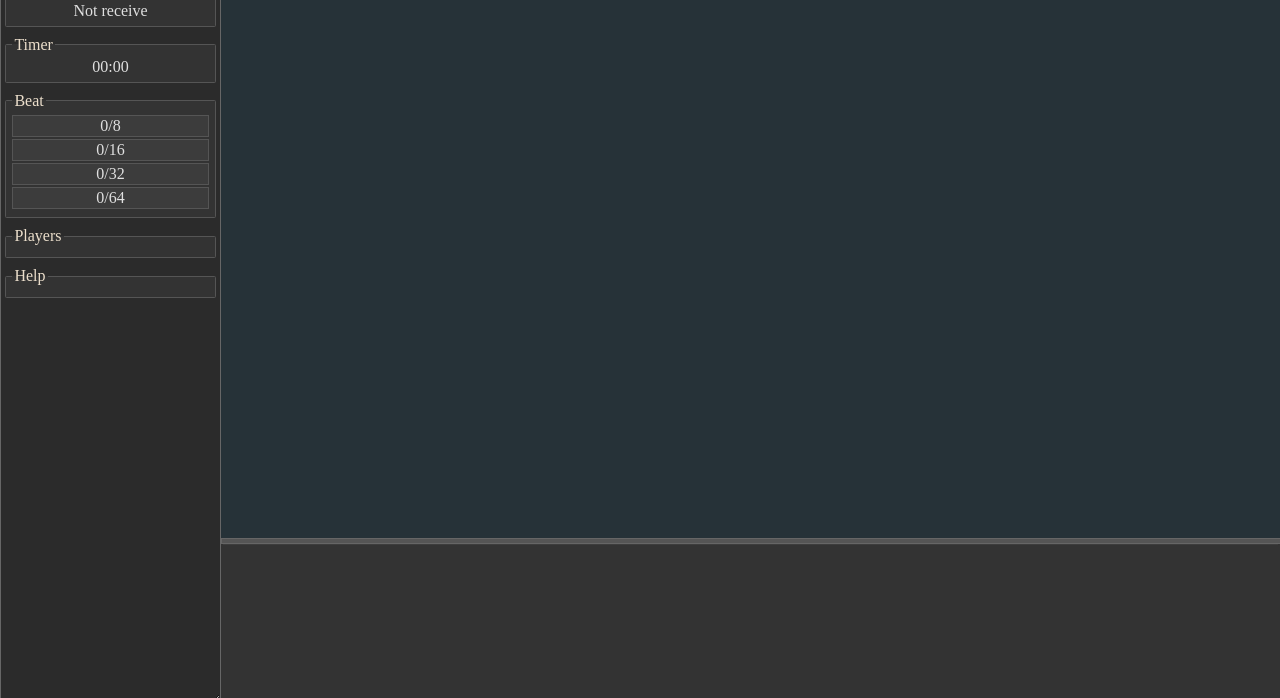
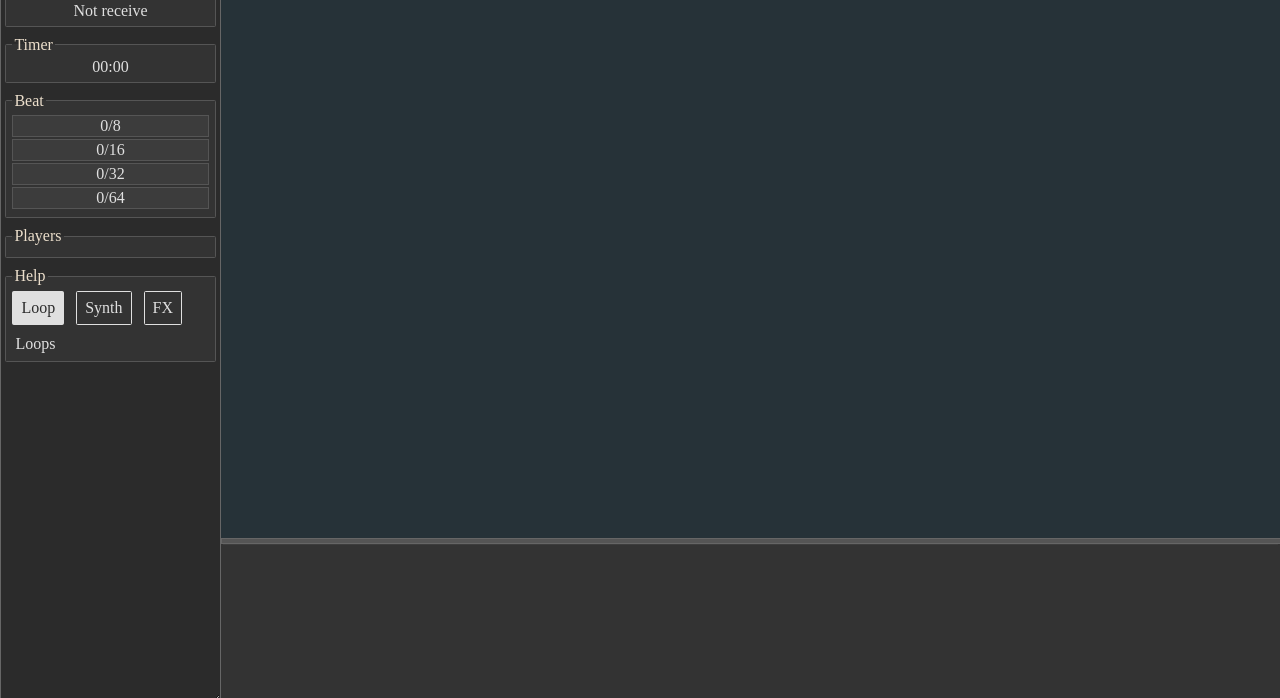
Before and after one commit to CrashServer/webFoxDot, a website built with Vite: page index.html in a window 1280 px wide. Shown: the part 102-800 px from the top of the page. Built offline with nearby package versions, Linux system fonts and the light colour scheme; no server answers.

Commit message:
show loop, synth and fx informations in panel

```diff
--- a/index.html
+++ b/index.html
@@ -65,7 +65,28 @@
 			<section class="help">
 				<fieldset class="info-row">
 					<legend>Help</legend>
-					<div id="help" class="simple-text h40"></div>
+					<div class="help-tabs">
+						<div>
+							<input type="radio" id="tab-loop" name="help-tab" checked>
+							<label for="tab-loop">Loop</label>
+							<input type="radio" id="tab-synth" name="help-tab">
+							<label for="tab-synth">Synth</label>
+							<input type="radio" id="tab-fx" name="help-tab">
+							<label for="tab-fx">FX</label>
+
+							<div id="help" class="simple-text">
+								<div id="helpLoop">
+									Loops
+								</div>
+								<div id="helpSynth">
+									Synths
+								</div>
+								<div id="helpFx">
+									Fx
+								</div>
+							</div>
+						</div>
+					</div>
 				</fieldset>
 			</section>
     	</div>
--- a/src/css/panel.css
+++ b/src/css/panel.css
@@ -70,11 +70,70 @@ fieldset {
   overflow: auto;
 }
 
-#help.simple-text {
-  overflow-wrap: break-word;
-  white-space: pre-wrap;
-  word-wrap: break-word;
+.help-tabs {
+  display: flex;
+  flex-direction: column;
+  width: 100%;
 }
+
+.help-tabs input[type="radio"] {
+  display: none;
+}
+
+.help-tabs label:hover {
+  background: var(--text-col-2);
+  color: var(--bg-col-1);
+}
+
+.help-tabs label {
+  flex: 1;
+  margin: 0;
+  padding: 0.5rem;
+  cursor: pointer;
+  border: 1px solid var(--text-col-2);
+  margin-right: 0.5rem;
+  border-radius: 0.1rem;
+  color: var(--text-col-2);
+  font-size: 16px;
+}
+
+/* Hide by default */
+#helpLoop, #helpSynth, #helpFx {
+  display: none;
+  column-count: 2;
+}
+
+#helpLoop span, #helpSynth span, #helpFx span {
+  display: block;
+  margin-bottom: 0.3rem;
+}
+
+/* Show content based on selected */
+#tab-loop:checked ~ #help #helpLoop,
+#tab-synth:checked ~ #help #helpSynth,
+#tab-fx:checked ~ #help #helpFx {
+    display: block;
+}
+
+.help-tabs input[type="radio"]:checked + label {
+  background: var(--text-col-2);
+  color: var(--bg-col-1);
+}
+
+/* Buttons look */
+.help-tabs label {
+  display: inline-block;
+  margin-bottom: 0.5rem;
+}
+
+#help {
+  display: block;
+  width: 100%;
+  height: 100%;
+  overflow-y: auto;
+  padding: 0.2rem;
+}
+
 
 .h10 {
   max-height: 10vh;
--- a/src/js/configPanel.js
+++ b/src/js/configPanel.js
@@ -123,3 +123,17 @@ export function setupConfigPanel(editor) {
         }
       });
 }
+
+export function updateHelpPanel(loopList, fxList, synthList) {
+    document.getElementById('helpLoop').innerHTML = loopList
+        .map(loop => `<span>${loop.displayText}</span>`)
+        .join('');
+    document.getElementById('helpFx').innerHTML = fxList
+        .filter(loop => !loop.displayText.endsWith("_"))
+        .map(fx => `<span>${fx.displayText}</span>`)
+        .join('');
+    document.getElementById('helpSynth').innerHTML = synthList
+        .filter(synth => !synth.displayText.endsWith("_"))
+        .map(synth => `<span>${synth.displayText}</span>`)
+        .join('');
+}
--- a/src/js/main.js
+++ b/src/js/main.js
@@ -1,5 +1,5 @@
 import CodeMirror from 'codemirror';
-import { setupConfigPanel } from './configPanel.js';
+import { setupConfigPanel, updateHelpPanel } from './configPanel.js';
 import { EventEmitter } from './eventBus.js';
 
 import 'codemirror/addon/dialog/dialog.js'
@@ -18,9 +18,7 @@ import 'codemirror/mode/python/python.js'
 
 import { logsUtils } from './logs.js';
 import { functionUtils } from './functionUtils.js';
-// TODO Autocomplete and definitions
 import { foxdotAutocomplete } from './foxdotAutocomplete.js';
-// import { showDefinition } from './foxdotDefinitions.js';
 
 import 'codemirror/lib/codemirror.css'
 import 'codemirror/addon/hint/show-hint.css'
@@ -121,7 +119,6 @@ document.addEventListener('DOMContentLoaded', async () => {
 		'Alt-4': () => markerUtils.resetMarkers(),
 		'Ctrl-Enter': (cm) => {evaluateCode(cm, false)},
 		'Ctrl-Alt-Enter': (cm) => {evaluateCode(cm, true)},
-		'Alt-I': (cm) => showDefinition(cm),
 		'Alt-F': "findPersistent",
 		'Ctrl-G': "findNext",
 		'Ctrl-Alt-Left': "goLineStart",
@@ -149,10 +146,11 @@ document.addEventListener('DOMContentLoaded', async () => {
 			const message = JSON.parse(event.data);
 			if (message.type === 'autocomplete') {
 				const { loops, fxList, synthList } = functionUtils.formatFoxDotAutocomplete(message);
-
 				foxdotAutocomplete.loopList = loops;
 				foxdotAutocomplete.fxList = fxList;
 				foxdotAutocomplete.synths= synthList;
+
+				updateHelpPanel(loops, fxList, synthList);
 
 				if (loops.length == 0 || fxList.length == 0 || synthList.length == 0) {
 				console.error(`Error on retrieving loops name (${loops.length}), effets (${fxList.length}), synths (${synthList.length})`);
```
